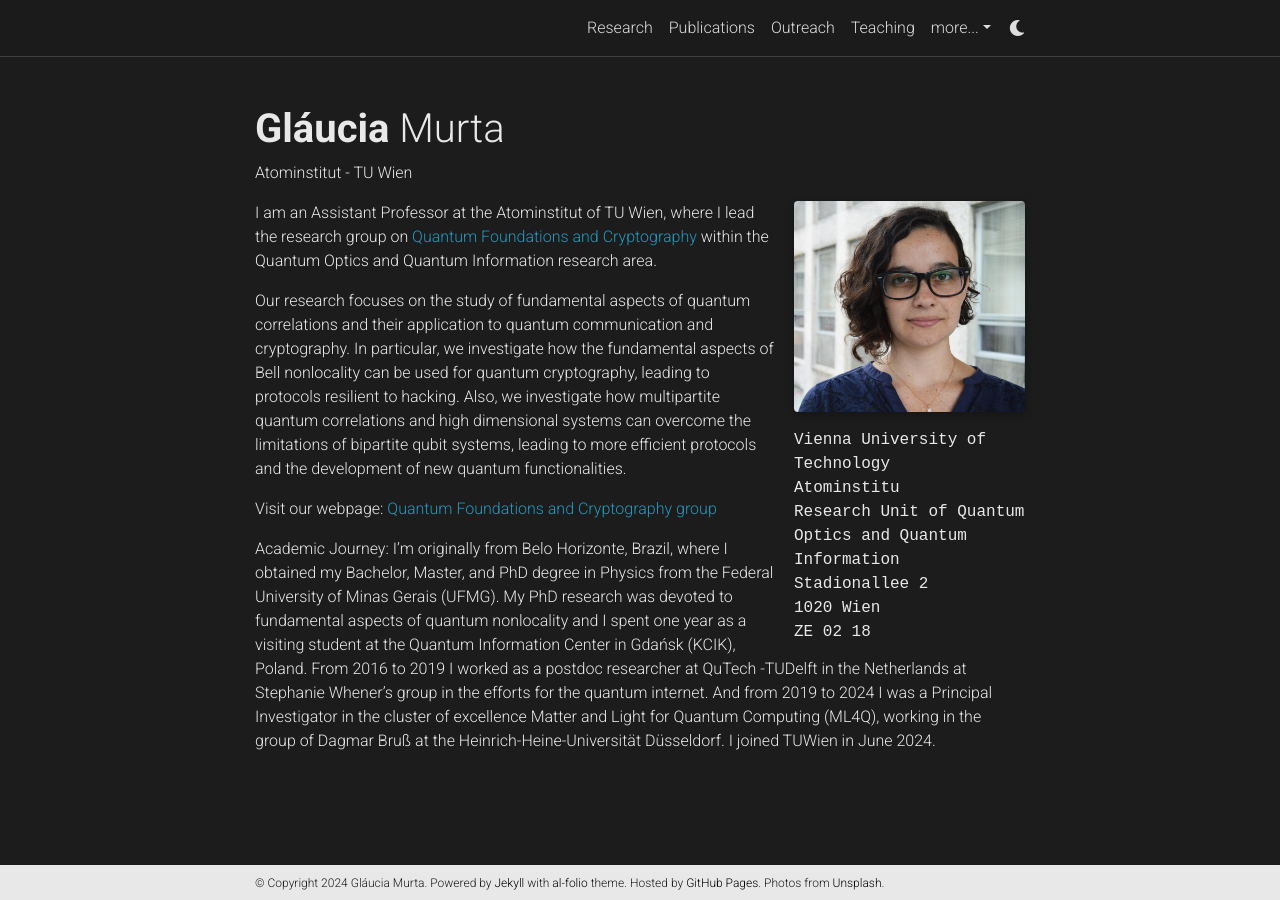
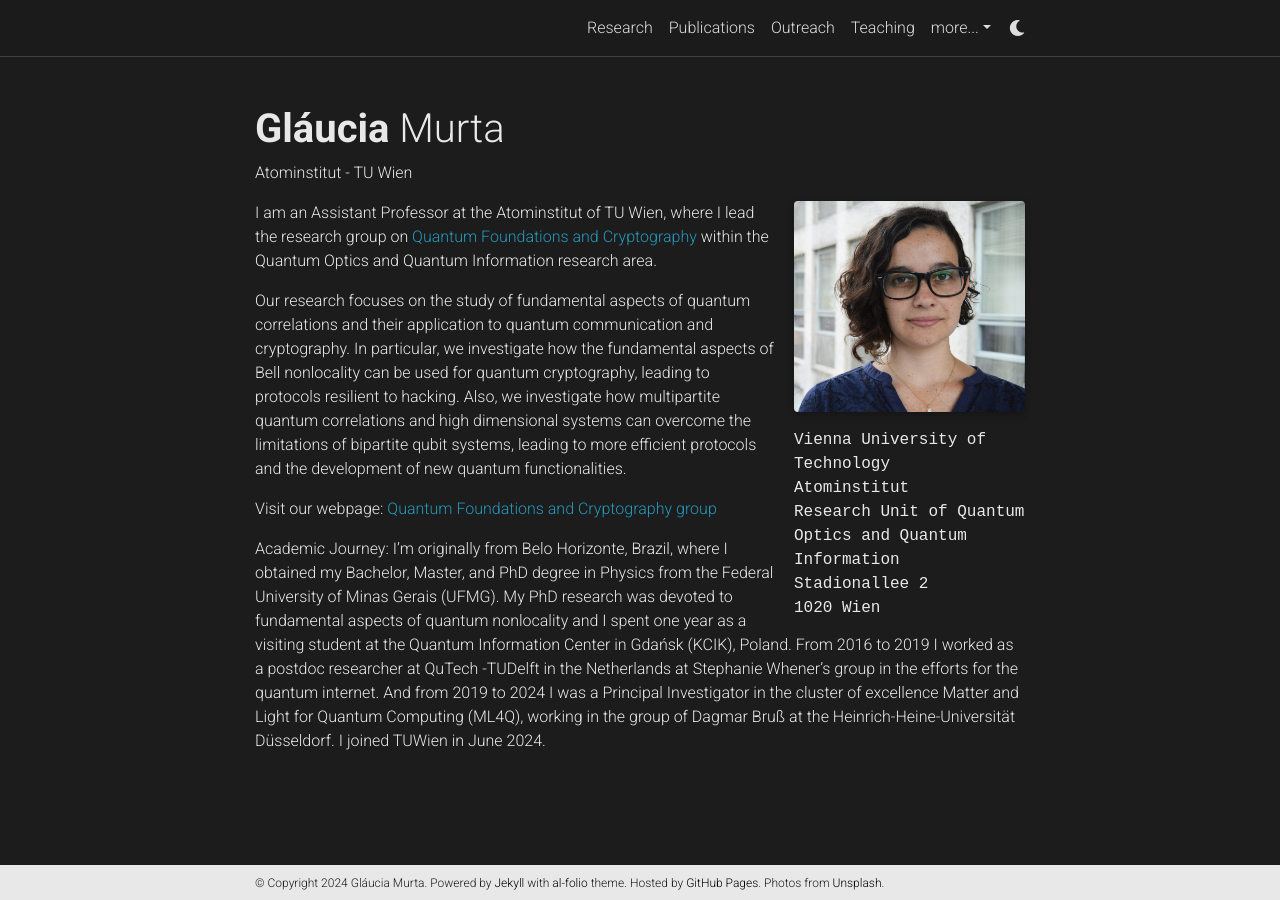
Before and after one commit to glauciamg/glauciamg.github.io, a Jekyll site: the page built from _pages/about.md, in a window 1280 px wide. Built offline with Jekyll 4.4.1, drawn with Linux system fonts in a browser that asks for light colours; full-size pictures stand in for the smaller copies a plugin makes; comment, search, counter and statistics services are not loaded; a style sheet for code colours, icons or effects is not loaded.

Commit message:
Update about.md

```diff
--- a/_pages/about.md
+++ b/_pages/about.md
@@ -10,11 +10,11 @@ profile:
   image_circular: false # crops the image to make it circular
   address: >
     <p>Vienna University of Technology</p>
-    <p>Atominstitu</p>
+    <p>Atominstitut</p>
     <p>Research Unit of Quantum Optics and Quantum Information</p>
     <p>Stadionallee 2 </p>
     <p>1020 Wien</p>
-    <p> ZE 02 18</p>
+
 
 
 news: false  # includes a list of news items
```
